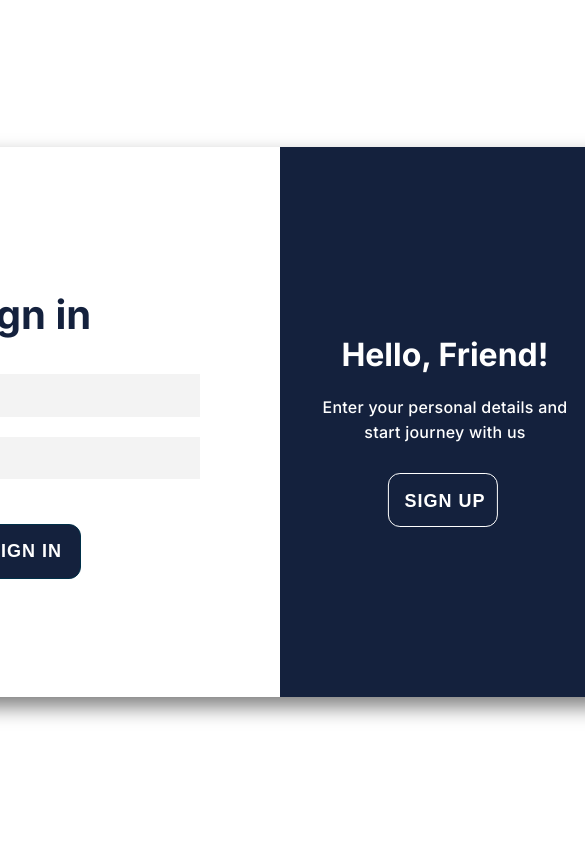
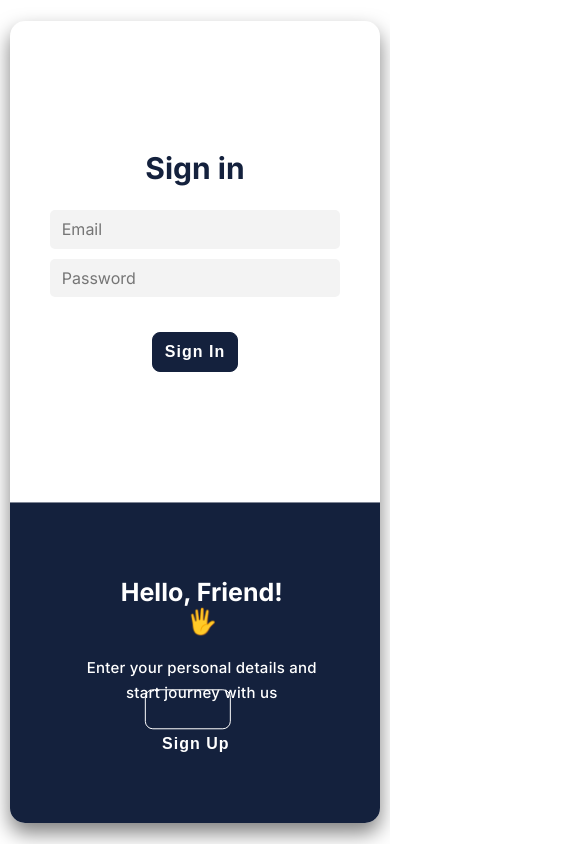
Before and after one commit to YahyaDarwich/PSMart, a React (Create React App) app in the folder frontend/: page / in a window 390 px wide. Shown: the top 844 px of the page, 585 px wide, since content can reach past the window. Built offline with nearby package versions, Linux system fonts and the light colour scheme.

Commit message:
design access page to be responsive

```diff
--- a/frontend/src/pages/AccessPage/AccessPage.css
+++ b/frontend/src/pages/AccessPage/AccessPage.css
@@ -24,7 +24,6 @@
   opacity: 0;
   z-index: 1;
 }
-
 .container .sign-in-container {
   z-index: 2;
 }
@@ -38,11 +37,9 @@
 }
 .form-container form h1 {
   font-size: 40px;
+  margin-top: 0;
+  margin-bottom: 40px;
   color: var(--main-access-color);
-}
-.form-container form span {
-  font-size: 12px;
-  margin-bottom: 50px;
 }
 .form-container form .infield {
   position: relative;
@@ -55,6 +52,7 @@
   border: none;
   outline: none;
   background-color: #f3f3f3;
+  border-radius: 5px;
 }
 .form-container form .infield label {
   position: absolute;
@@ -78,7 +76,7 @@
   letter-spacing: 1px;
   color: white;
   background-color: var(--main-access-color);
-  border: 1px solid var(--second-access-color);
+  border: 1px solid var(--main-access-color);
 }
 .container .form-container button {
   margin-top: 35px;
@@ -102,7 +100,7 @@
 .container #overlayBtn {
   cursor: pointer;
   position: absolute;
-  top: 326px;
+  top: 360px;
   left: 48%;
   transform: translateX(-50%);
   width: 110.22px;
@@ -134,10 +132,15 @@
 }
 .overlay-container .overlay .overlay-left {
   right: 60%;
+  transition: var(--transition--access);
+}
+.overlay-container .overlay .overlay-left button {
+  padding: 7px 9px 8px 0;
 }
 .overlay-container .overlay .overlay-right {
   right: 0;
   transform: translateX(0%);
+  transition: var(--transition--access);
 }
 .overlay-container .overlay .overlay-panel h1 {
   color: white;
@@ -147,8 +150,8 @@
   font-weight: 500;
   line-height: 25px;
   letter-spacing: 0.25px;
-  margin: 20px 0 30px;
   margin-top: 0;
+  margin-bottom: 60px;
 }
 .overlay .overlay-panel button {
   border: none;
@@ -189,3 +192,97 @@
     z-index: 5;
   }
 }
+
+@media (max-width: 991px) {
+  .container {
+    width: 700px;
+  }
+  .container .form-container {
+    padding: 0 20px;
+  }
+  .container .form-container form {
+    padding: 0 20px;
+  }
+  .overlay-container .overlay .overlay-panel {
+    width: 285px;
+  }
+  .overlay-container .overlay .overlay-panel h1 {
+    font-size: 25px;
+  }
+  .overlay-container .overlay .overlay-panel p {
+    font-size: 15px;
+  }
+  .overlay-container .overlay .overlay-right p {
+    width: 198px;
+  }
+}
+@media (max-width: 767px) {
+  .container {
+    width: 95vw;
+    height: 95vh;
+  }
+  .container .form-container {
+    width: 100%;
+    height: 60%;
+  }
+  .container .overlay-container {
+    left: 0;
+    width: 100%;
+    height: 40%;
+    top: 100%;
+    transform: translateY(-100%);
+  }
+  .overlay-container .overlay .overlay-right {
+    right: 2%;
+  }
+  .overlay-container .overlay .overlay-left {
+    right: 61%;
+  }
+  .overlay-container .overlay .overlay-panel {
+    width: 320px;
+  }
+  .overlay-container .overlay .overlay-panel h1 {
+    margin-bottom: 20px;
+  }
+  .overlay-container .overlay .overlay-panel p {
+    margin-bottom: 20px;
+    width: 250px;
+  }
+  .container #overlayBtn {
+    top: 187px;
+    padding: 10px 12px;
+    border-radius: 8px;
+    width: 86.33px;
+    height: 40px;
+  }
+  .right-panel-active .sign-up-container {
+    transform: translateX(0%);
+  }
+  .form-container form h1 {
+    font-size: 30px;
+    margin-bottom: 20px;
+  }
+  .form-container form .infield {
+    margin: 5px 0;
+  }
+
+  .form-container form .infield input {
+    padding: 10px 12px;
+  }
+  .container .form-container button {
+    margin-top: 30px;
+    padding: 10px 12px;
+    font-size: 16px;
+    text-transform: none;
+    border-radius: 8px;
+  }
+  .container button {
+    padding: 10px 12px;
+    font-size: 16px;
+    text-transform: none;
+    border-radius: 8px;
+  }
+  .container .overlay-container .overlay-right button {
+    padding: 10px 12px 10px 0;
+  }
+}
--- a/frontend/src/pages/AccessPage/AccessPage.js
+++ b/frontend/src/pages/AccessPage/AccessPage.js
@@ -49,14 +49,14 @@ const AccessPage = () => {
           <div class="overlay-container" id="overlayCon">
             <div class="overlay">
               <div class="overlay-panel overlay-left">
-                <h1>Welcome Back!</h1>
+                <h1>Welcome Back!👋</h1>
                 <p>
                   To keep connected with us please login with your personal info
                 </p>
                 <button>Sign In</button>
               </div>
               <div class="overlay-panel overlay-right">
-                <h1>Hello, Friend!</h1>
+                <h1>Hello, Friend!<br/>🖐</h1>
                 <p>Enter your personal details and start journey with us</p>
                 <button>Sign Up</button>
               </div>
```
